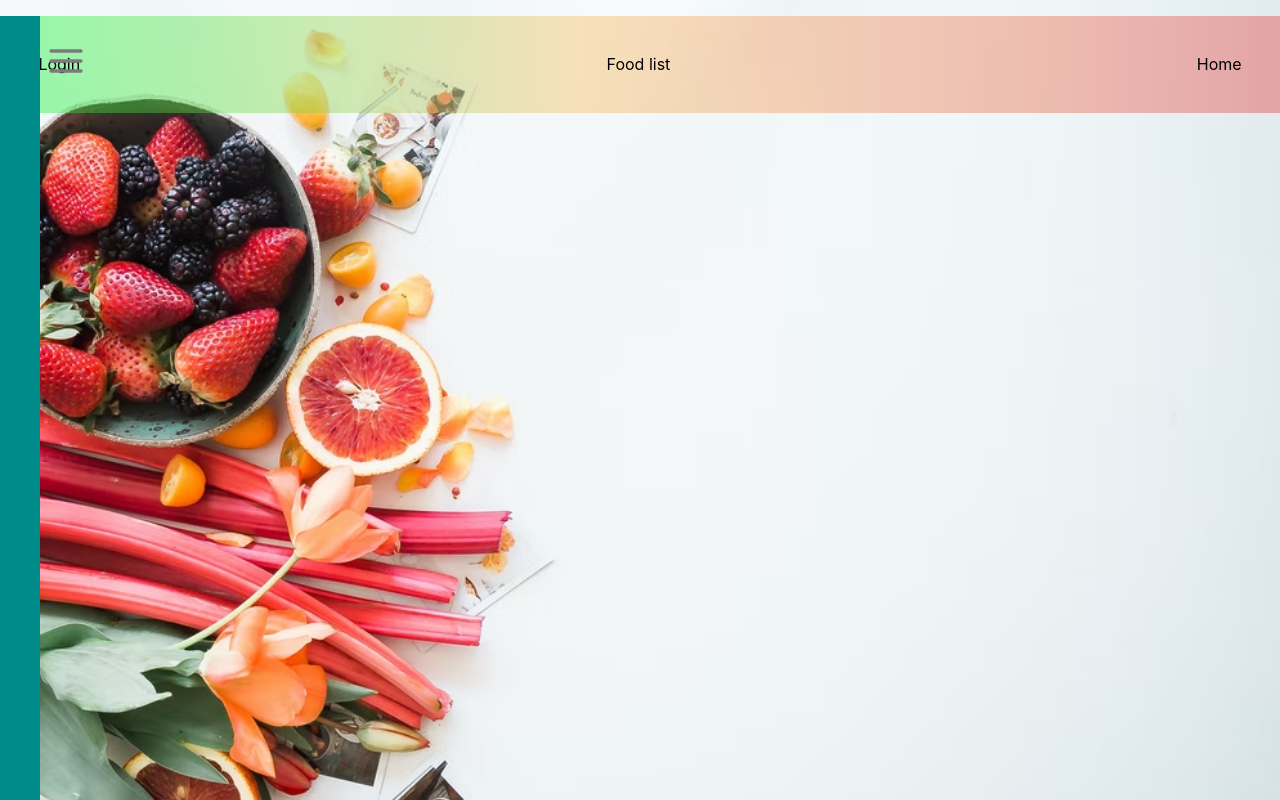
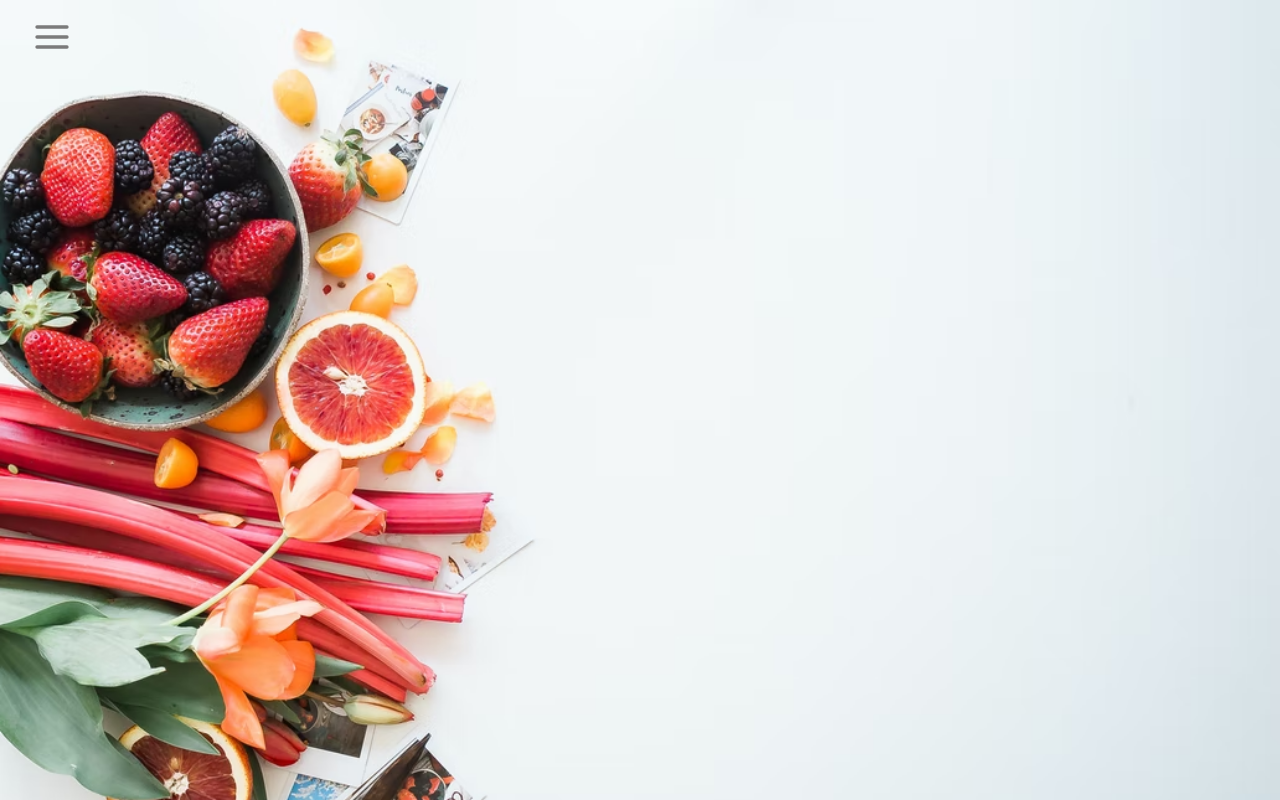
Before and after one commit to narimenmokrani1/Website, a React (Create React App) app in the folder narimen-website/: page / in a window 1280 px wide. Shown: the top 800 px of the page. Built offline with nearby package versions, Linux system fonts and the light colour scheme.

Commit message:
menu modifications

```diff
--- a/narimen-website/src/App.css
+++ b/narimen-website/src/App.css
@@ -1,7 +1,7 @@
 body {
 	background-image: url('./Components/Main/photo-1490818387583-1baba5e638af.avif');
-  background-size:cover;
-	background-repeat:no-repeat;
+	background-size: cover;
+	background-repeat: no-repeat;
 }
 .App {
 	text-align: center;
@@ -41,50 +41,3 @@ body {
 		transform: rotate(360deg);
 	}
 }
-.navBar {
-  position: relative;
-}
-
-.navBar button {
-  position: fixed;
-  left: 40px;
-  top: 40px;
-  z-index: 10;
-  cursor: pointer;
-}
-
-.menuNav {
-  overflow-y: scroll;
-  list-style: none;
-  position: fixed;
-  top: 0;
-  background: darkcyan;
-  left: 0;
-  bottom: 0;
-  height: 100vh;
-  width: 0;
-  overflow: hidden;
-  max-width: 290px;
-  z-index: 9;
-}
-
-.menuNav.showMenu {
-  width: 100%;
-}
-
-a {
-  display: block;
-  padding: 10px 40px;
-  text-decoration: none;
-  color: #3fffd2;
-  text-transform: uppercase;
-  font-weight: bold;
-}
-
-.menuNav li:first-child {
-  margin-top: 7rem;
-}
-.navBar button {
-background: transparent;
-border: none;
-}
--- a/narimen-website/src/App.js
+++ b/narimen-website/src/App.js
@@ -6,7 +6,7 @@ import './App.css';
 function App() {
   return (
 		<div className='App'>
-			<Header />
+			{/* <Header /> */}
       <Navigation/>
 			{/* <h1>Rimel's Food</h1> */}
 			<Footer />
--- a/narimen-website/src/Components/Navigation/Navigation.css
+++ b/narimen-website/src/Components/Navigation/Navigation.css
@@ -0,0 +1,77 @@
+.navBar {
+	position: relative;
+}
+
+.navBar button {
+	position: fixed;
+	left: 2%;
+	top: 2%;
+	z-index: 10;
+	cursor: pointer;
+
+}
+
+.menuNav {
+	overflow-y: scroll;
+	list-style: none;
+	position: fixed;
+	top: 0;
+	list-style-type: none;
+	display: flex;
+	flex-direction: row;
+	justify-content: space-between;
+	padding: 3%;
+	left: 0;
+	bottom: 0;
+	height: 100vh;
+	width: 0;
+	overflow: hidden;
+	max-width: 290px;
+	z-index: 9;
+  color: transparent;
+}
+
+.menuNav.showMenu {
+	display: flex;
+	flex-direction: column;
+	justify-content: flex-start;
+	width: 100%;
+	background: linear-gradient(
+		90deg,
+		rgba(0, 245, 50, 0.4) 0%,
+		rgba(249, 186, 91, 0.4) 45%,
+		rgba(228, 59, 59, 0.4) 100%
+	);
+  color: #282c34;
+
+}
+
+a {
+	display: block;
+	padding: 10px 40px;
+	text-decoration: none;
+	color: #3fffd2;
+	text-transform: uppercase;
+	font-weight: bold;
+}
+
+.menuNav li:first-child {
+	margin-top: 7rem;
+
+}
+.navBar button {
+	background: transparent;
+	border: none;
+}
+
+.showMenu li {
+    padding: 10%;
+    background: linear-gradient(
+		90deg,
+		rgba(0, 245, 50, 0.8) 0%,
+		rgba(249, 186, 91, 0.8) 45%,
+		rgba(228, 59, 59, 0.8) 100%
+	);
+    margin: 2%;
+    border: 1px solid rgb(243, 201, 201);
+}
--- a/narimen-website/src/Components/Navigation/Navigation.js
+++ b/narimen-website/src/Components/Navigation/Navigation.js
@@ -1,6 +1,7 @@
 import React, { useState } from 'react';
 import { MdClose } from 'react-icons/md';
 import { FiMenu } from 'react-icons/fi';
+import style from './Navigation.css'
 function Navigation(props) {
     const [navbarOpen, setNavbarOpen] = useState(false);
     const handleToggle = () => {
@@ -17,7 +18,12 @@ function Navigation(props) {
 						/>
 					)}
 				</button>
-				<ul className={`menuNav ${navbarOpen ? ' showMenu' : ''}`}>...</ul>
+				<ul className={`menuNav ${navbarOpen ? ' showMenu' : ''}`}>
+                    <li>Login</li>
+                    <li>Food List</li>
+                    <li>Home</li>
+                    <li>About</li>
+                </ul>
 			</nav>
 		);
 }
```
Also changed, not shown: narimen-website/src/About/About.js (added, +13 -0 lines), narimen-website/src/About/About.css (added). Lines whose indentation alone changed are shown as unchanged.
